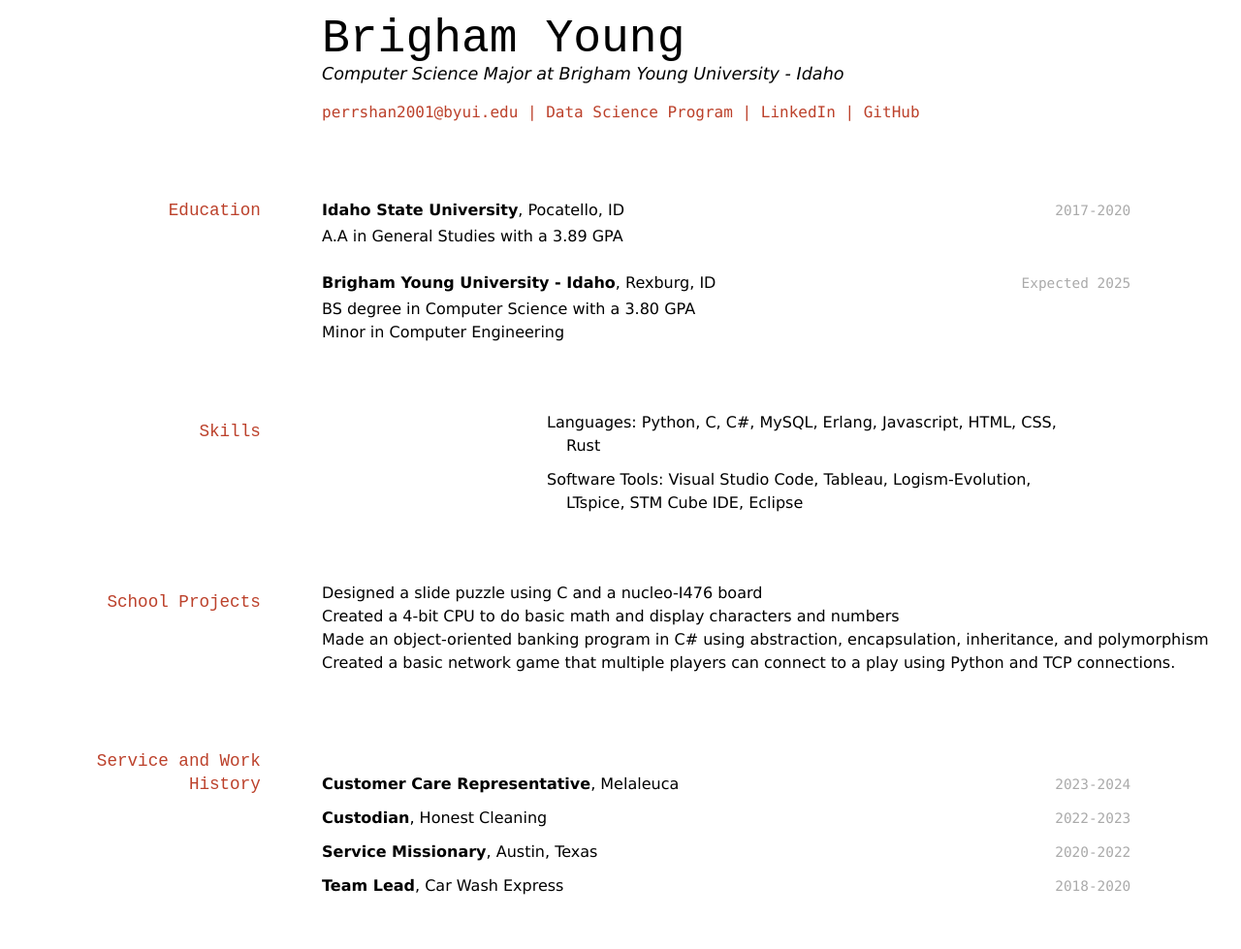
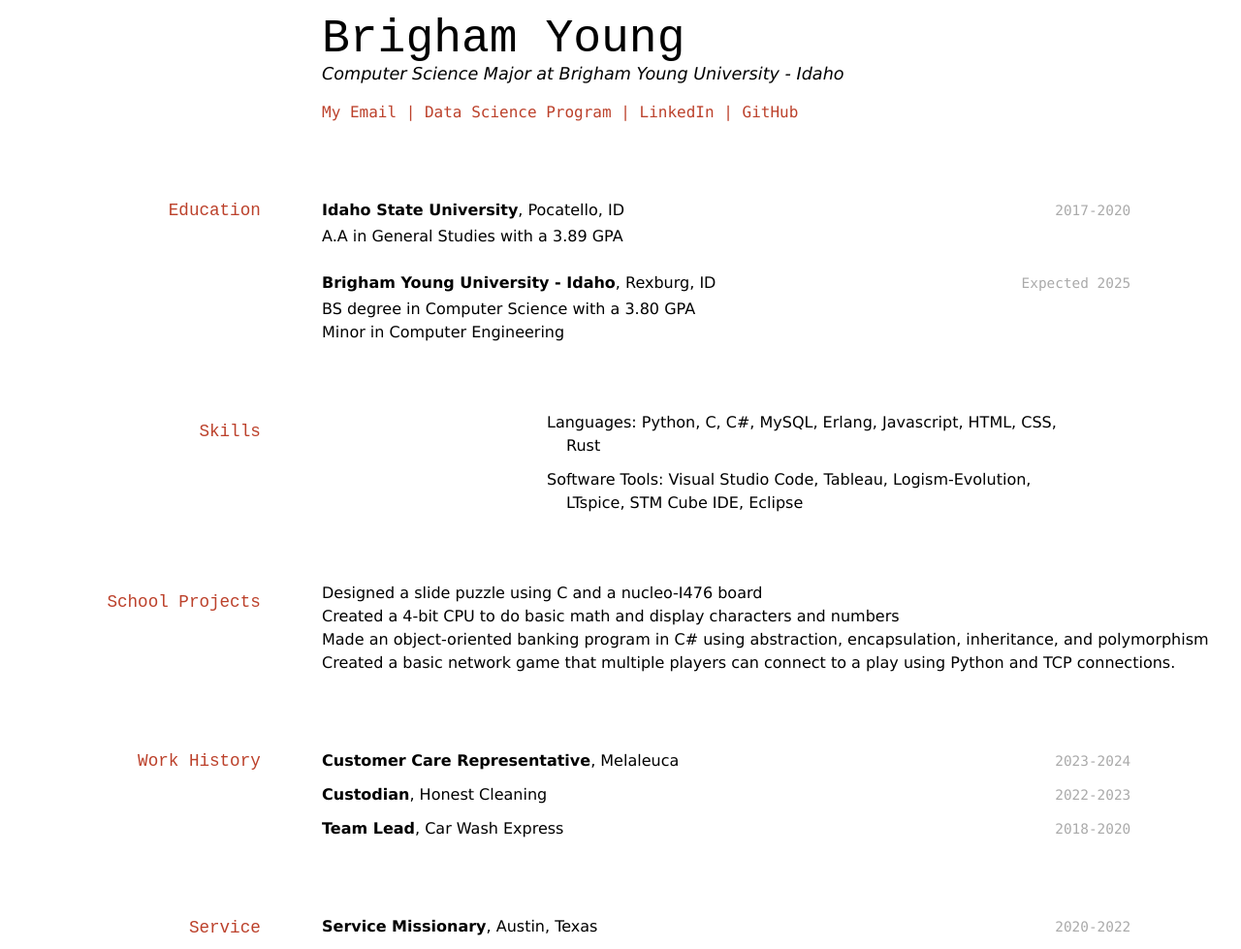
Before and after one commit to byuids-resumes/Perry-Resume, a Jekyll site: the page built from docs/index.md, in a window 1280 px wide. Shown: the whole page at 97% size. Built offline with Jekyll 4.4.1, drawn with Linux system fonts in a browser that asks for light colours; before the commit the page ends 938 px from its top, so only the background shows below that.

Commit message:
Update index.md

```diff
--- a/docs/index.md
+++ b/docs/index.md
@@ -6,7 +6,7 @@ title: Xave Perry 's Resume
 Computer Science Major at Brigham Young University - Idaho
 
 <div id="webaddress">
-<a href="perrshan2001@byui.edu">perrshan2001@byui.edu</a>
+<a href="perrshan2001@byui.edu">My Email</a>
 | <a href="https://github.com/Perrshan/DS250">Data Science Program</a>
 | <a href="https://www.linkedin.com/in/xave-perry/">LinkedIn</a>
 | <a href="https://github.com/Perrshan/DS250">GitHub</a>
@@ -40,7 +40,7 @@ __Brigham Young University - Idaho__, Rexburg, ID
 - Made an object-oriented banking program in C# using abstraction, encapsulation, inheritance, and polymorphism
 - Created a basic network game that multiple players can connect to a play using Python and TCP connections.
 
-## Service and Work History
+## Work History
 
 `2023-2024`
 __Customer Care Representative__, Melaleuca
```
Also changed, not shown: other parts of docs/index.md (+4 -3 lines).
